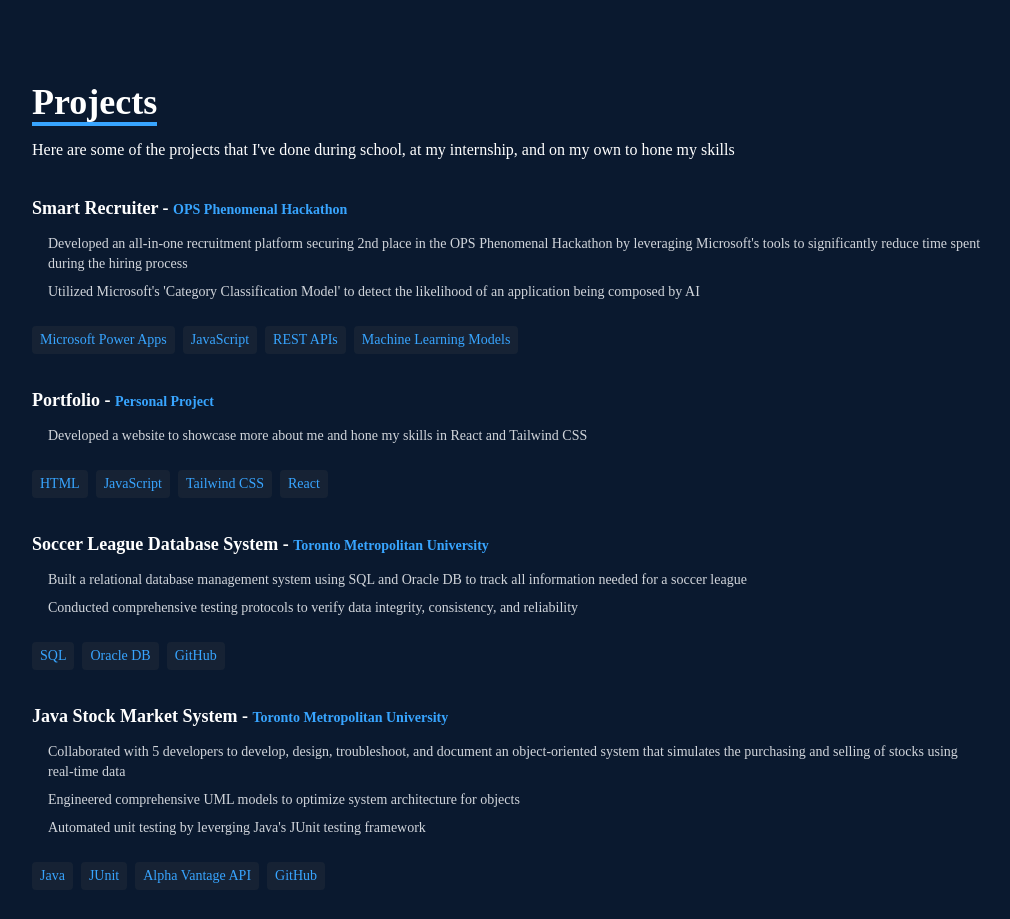
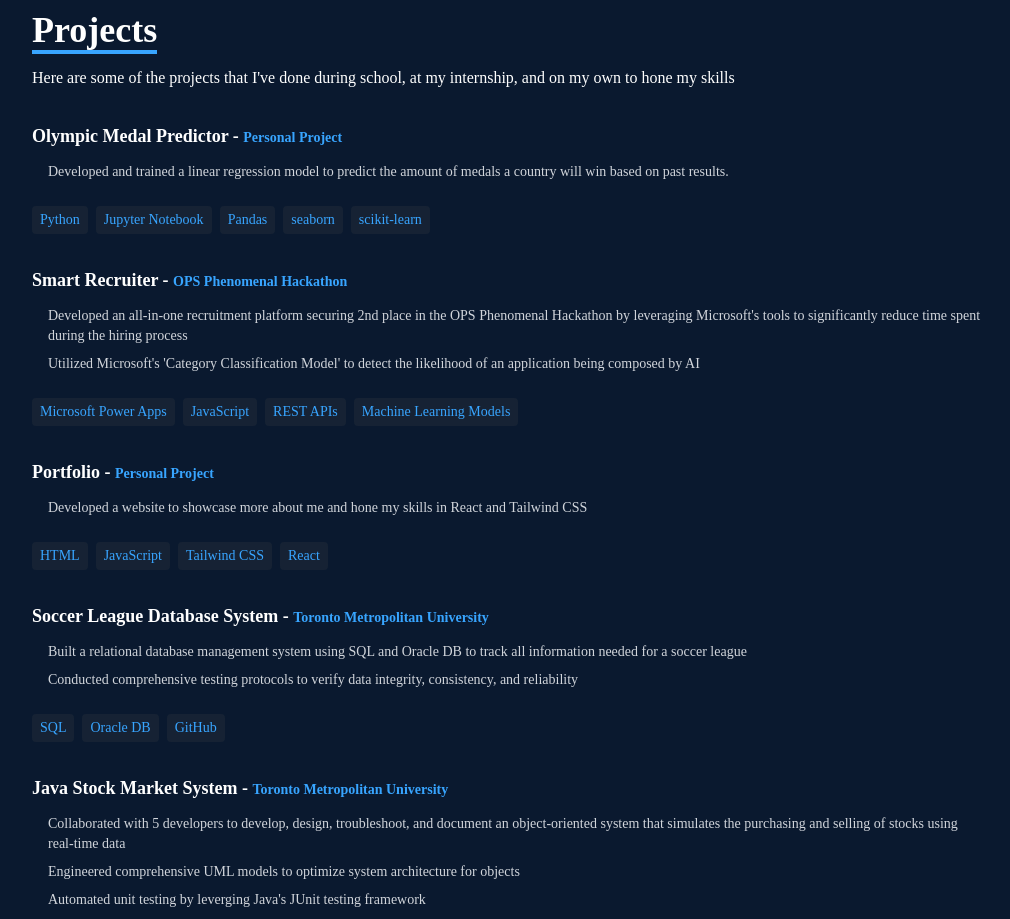
Before and after one commit to mithun-s14/portfolio-react-new, a React (Create React App) app: page / in a window 1280 px wide. Shown: the part 3140-4059 px from the top of the page, without its empty margins (124-1134 px from the left). Built offline with nearby package versions, Linux system fonts and the light colour scheme.

Commit message:
Added project

```diff
--- a/src/components/Projects.jsx
+++ b/src/components/Projects.jsx
@@ -12,6 +12,42 @@
             Here are some of the projects that I've done during school, at my
             internship, and on my own to hone my skills
           </p>
+        </div>
+
+        <div className="w-full mt-8">
+          <div className="flex flex-col sm:flex-row justify-between items-start sm:items-center">
+            <div className="flex flex-col">
+              <p className="mb-2 font-semibold text-lg">
+                Olympic Medal Predictor -{" "}
+                <span className="text-sm text-[#38A5FF]">
+                  Personal Project
+                </span>
+              </p>
+              <ol className="text-gray-300 mb-4 text-sm">
+                <li className="py-1">
+                  Developed and trained a linear regression model to predict the amount of medals a
+                  country will win based on past results.
+                </li>
+              </ol>
+              <div className="flex flex-wrap space-x-2">
+                <span className="mt-1 rounded bg-[#2f343d53] px-2 py-1 text-sm font-medium text-[#38A5FF]">
+                  Python
+                </span>
+                <span className="mt-1 rounded bg-[#2f343d53] px-2 py-1 text-sm font-medium text-[#38A5FF]">
+                  Jupyter Notebook
+                </span>
+                <span className="mt-1 rounded bg-[#2f343d53] px-2 py-1 text-sm font-medium text-[#38A5FF]">
+                  Pandas
+                </span>
+                <span className="mt-1 rounded bg-[#2f343d53] px-2 py-1 text-sm font-medium text-[#38A5FF]">
+                  seaborn
+                </span>
+                <span className="mt-1 rounded bg-[#2f343d53] px-2 py-1 text-sm font-medium text-[#38A5FF]">
+                  scikit-learn
+                </span>
+              </div>
+            </div>
+          </div>
         </div>
 
         <div className="w-full mt-8">
```
